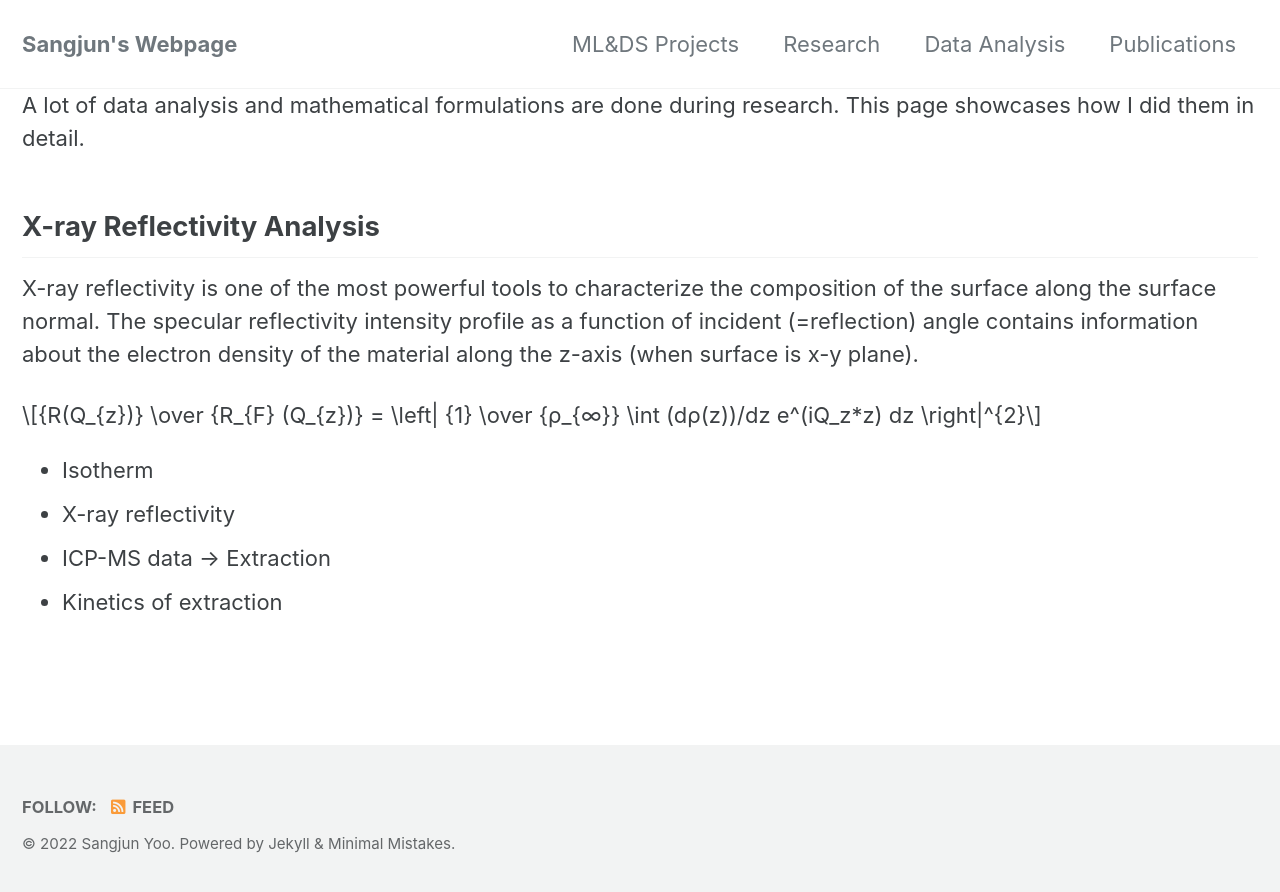
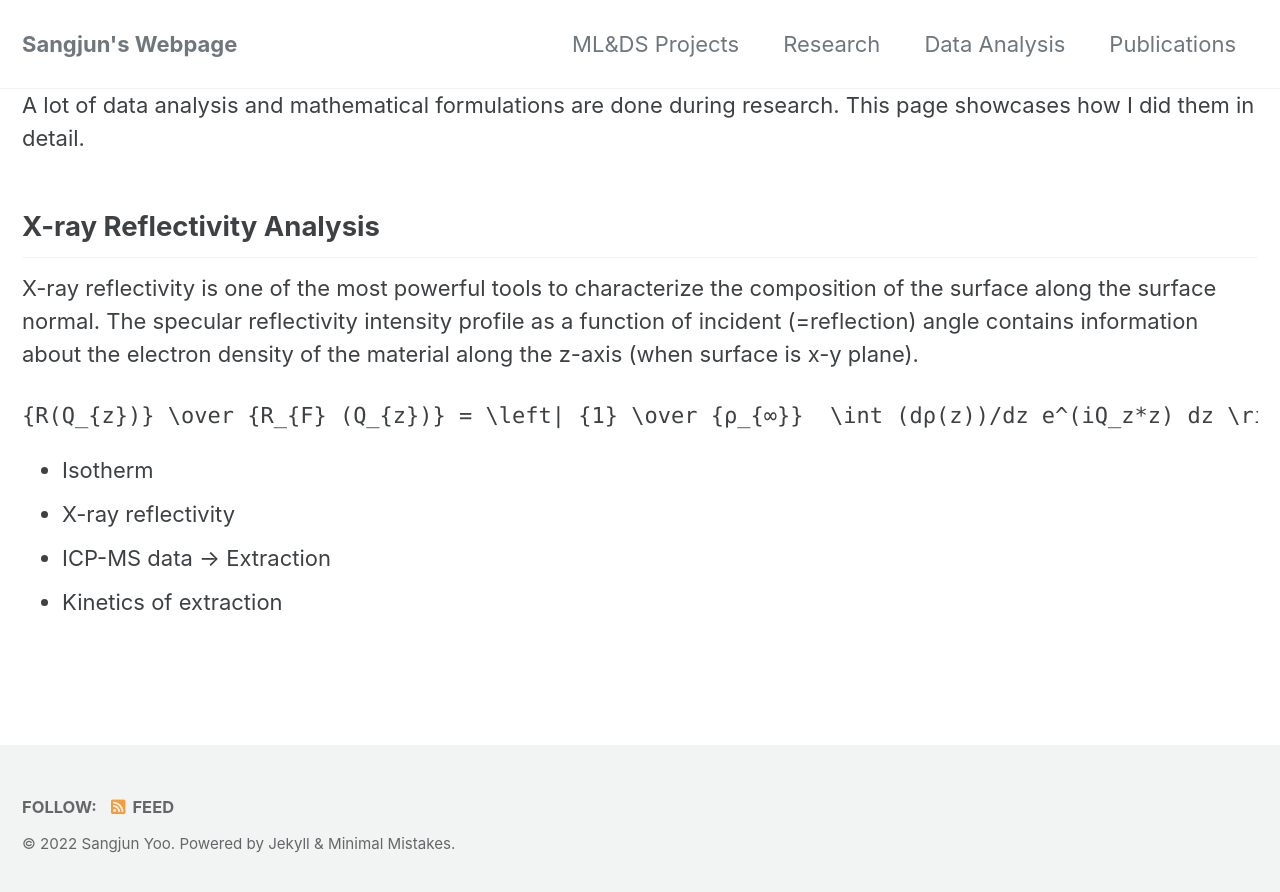
Before and after one commit to sangjunyoo-phd/sangjunyoo-phd.github.io, a Jekyll site: the page built from _pages/analysis.md, in a window 1280 px wide. Shown: the top 892 px of the page. Built offline with Jekyll 4.4.1, drawn with Linux system fonts in a browser that asks for light colours; cached includes are drawn as plain includes.

Commit message:
Update analysis.md
test math expression

````diff
--- a/_pages/analysis.md
+++ b/_pages/analysis.md
@@ -11,8 +11,9 @@ A lot of data analysis and mathematical formulations are done during research. T
 X-ray reflectivity is one of the most powerful tools to characterize the composition of the surface along the surface normal.
 The specular reflectivity intensity profile as a function of incident (=reflection) angle contains information about the electron density of the material along the z-axis (when surface is x-y plane).
 
-$$ {R(Q_{z})} \over {R_{F} (Q_{z})} = \left| {1} \over {ρ_{∞}}  \int (dρ(z))/dz e^(iQ_z*z) dz \right|^{2} $$
-
+```math
+{R(Q_{z})} \over {R_{F} (Q_{z})} = \left| {1} \over {ρ_{∞}}  \int (dρ(z))/dz e^(iQ_z*z) dz \right|^{2}
+```
 
 * Isotherm
 * X-ray reflectivity
````
